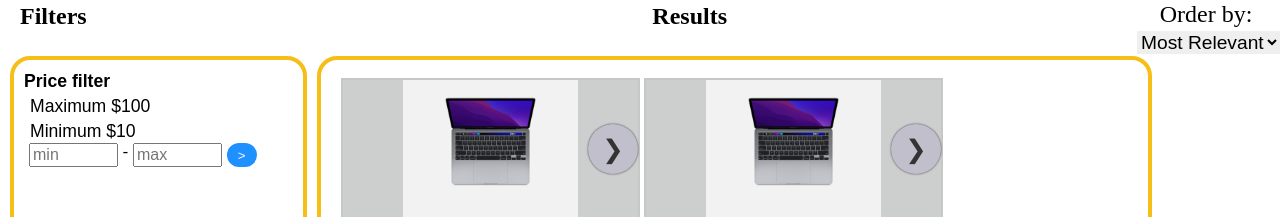
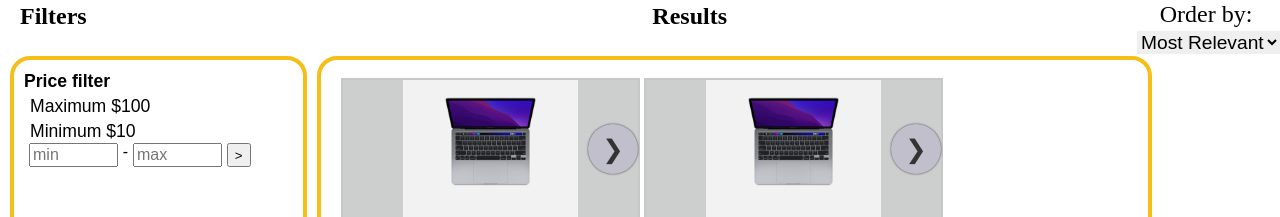
Before and after one commit to Stinny/WIT-Marketplace, a React (Create React App) app in the folder client/: page /listing in a window 1280 px wide. Shown: the part 122-339 px from the top of the page. Built offline with nearby package versions, Linux system fonts and the light colour scheme.

Commit message:
Revert "Working on filters"
This reverts commit becb32af67a0c1e0d07d5db52b6b11d1ed6abe3b.

```diff
--- a/client/src/pages/Listing.js
+++ b/client/src/pages/Listing.js
@@ -2,7 +2,7 @@ import React from 'react';
 import '../styles/listingStyles.css';
 import ItemView from '../components/ItemView'
 
-const Listings = () => {
+const Cart = () => {
     return (
         <div id='page-container'>
             <div className='top-bar'>
@@ -31,7 +31,7 @@ const Listings = () => {
             <div className='page-con'>
 
                 <div className='filter-con'>
-                    <div className="price-filter">
+                    <div className="filters-text">
                         <p className="filters-title">Price filter</p>
                         <button className='filter'>Maximum $100 </button> <br/>
                         <button className='filter'>Minimum $10 </button> <br/>
@@ -136,4 +136,4 @@ const Listings = () => {
     );
 };
 
-export default Listings;
+export default Cart;
--- a/client/src/styles/listingStyles.css
+++ b/client/src/styles/listingStyles.css
@@ -113,12 +113,3 @@
     margin-left: 5px;
     margin-right: 5px;
 }
-
-.go{
-    border-radius: 30px;
-    width: 30px;
-    background-color: dodgerblue;
-    color: white;
-    border: none;
-    cursor: pointer;
-}
```
